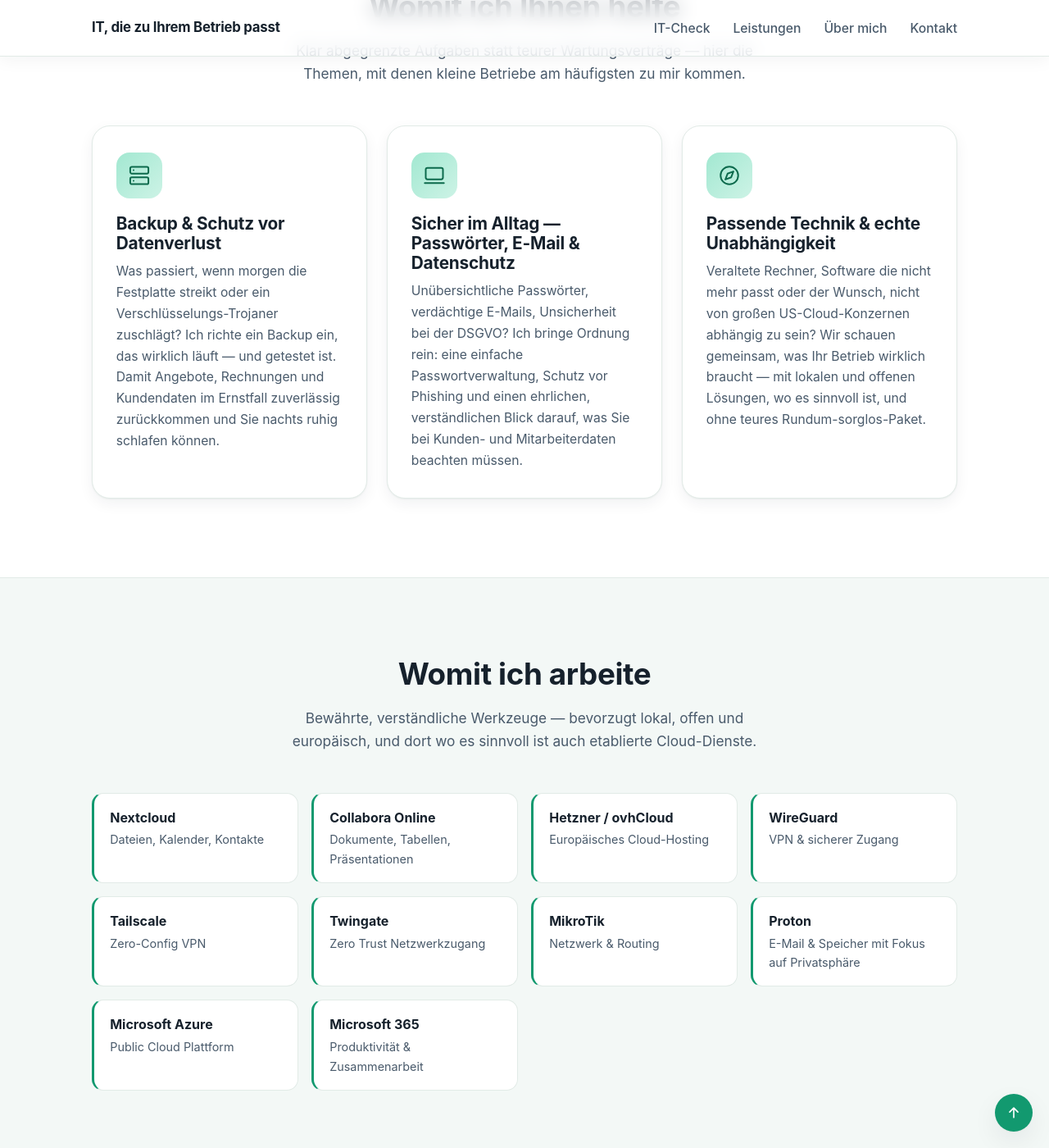
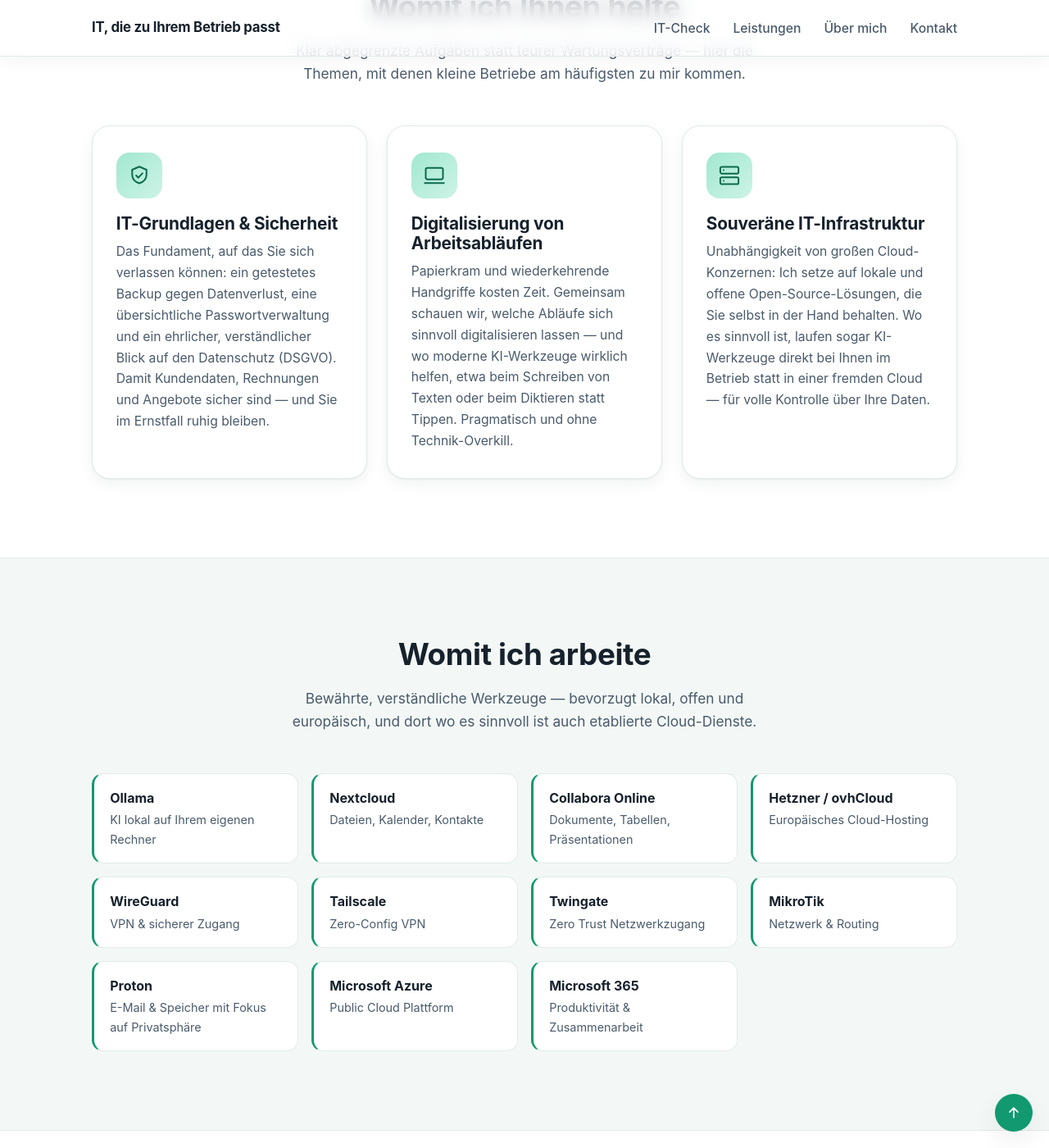
Before and after one commit to renewarnke/renewarnke.github.io, a Jekyll site: the page built from index.html, in a window 1280 px wide and 1400 px high, scrolled down 1595 px. Shown: the whole window at 82% size. Built offline with Jekyll 4.4.1, drawn with Linux system fonts in a browser that asks for light colours.

Commit message:
Restructure services into three pillars with local-AI focus
Reframe Leistungen as: IT-Grundlagen & Sicherheit, Digitalisierung
von Arbeitsabläufen (incl. sensible AI support) and Souveräne
IT-Infrastruktur (local/open-source, incl. locally-run AI).

- Add shield icon for the security pillar
- Add Ollama to the solutions list to underline locally-run AI

Co-Authored-By: Claude Opus 4.8 (1M context) <noreply@anthropic.com>

```diff
--- a/_data/services.yml
+++ b/_data/services.yml
@@ -1,25 +1,25 @@
-# Leistungen / services — icon: infrastruktur | workplace | strategie
-- icon: infrastruktur
-  title: Backup & Schutz vor Datenverlust
+# Leistungen / services — icon: sicherheit | workplace | infrastruktur | strategie
+- icon: sicherheit
+  title: IT-Grundlagen & Sicherheit
   description: >-
-    Was passiert, wenn morgen die Festplatte streikt oder ein
-    Verschlüsselungs-Trojaner zuschlägt? Ich richte ein Backup ein, das
-    wirklich läuft — und getestet ist. Damit Angebote, Rechnungen und
-    Kundendaten im Ernstfall zuverlässig zurückkommen und Sie nachts
-    ruhig schlafen können.
+    Das Fundament, auf das Sie sich verlassen können: ein getestetes Backup
+    gegen Datenverlust, eine übersichtliche Passwortverwaltung und ein
+    ehrlicher, verständlicher Blick auf den Datenschutz (DSGVO). Damit
+    Kundendaten, Rechnungen und Angebote sicher sind — und Sie im Ernstfall
+    ruhig bleiben.
 
 - icon: workplace
-  title: Sicher im Alltag — Passwörter, E-Mail & Datenschutz
+  title: Digitalisierung von Arbeitsabläufen
   description: >-
-    Unübersichtliche Passwörter, verdächtige E-Mails, Unsicherheit bei der
-    DSGVO? Ich bringe Ordnung rein: eine einfache Passwortverwaltung, Schutz
-    vor Phishing und einen ehrlichen, verständlichen Blick darauf, was Sie bei
-    Kunden- und Mitarbeiterdaten beachten müssen.
+    Papierkram und wiederkehrende Handgriffe kosten Zeit. Gemeinsam schauen
+    wir, welche Abläufe sich sinnvoll digitalisieren lassen — und wo moderne
+    KI-Werkzeuge wirklich helfen, etwa beim Schreiben von Texten oder beim
+    Diktieren statt Tippen. Pragmatisch und ohne Technik-Overkill.
 
-- icon: strategie
-  title: Passende Technik & echte Unabhängigkeit
+- icon: infrastruktur
+  title: Souveräne IT-Infrastruktur
   description: >-
-    Veraltete Rechner, Software die nicht mehr passt oder der Wunsch, nicht von
-    großen US-Cloud-Konzernen abhängig zu sein? Wir schauen gemeinsam, was Ihr
-    Betrieb wirklich braucht — mit lokalen und offenen Lösungen, wo es sinnvoll
-    ist, und ohne teures Rundum-sorglos-Paket.
+    Unabhängigkeit von großen Cloud-Konzernen: Ich setze auf lokale und offene
+    Open-Source-Lösungen, die Sie selbst in der Hand behalten. Wo es sinnvoll
+    ist, laufen sogar KI-Werkzeuge direkt bei Ihnen im Betrieb statt in einer
+    fremden Cloud — für volle Kontrolle über Ihre Daten.
--- a/_data/solutions.yml
+++ b/_data/solutions.yml
@@ -1,4 +1,6 @@
 # Lösungen, mit denen ich arbeite
+- name: Ollama
+  detail: KI lokal auf Ihrem eigenen Rechner
 - name: Nextcloud
   detail: Dateien, Kalender, Kontakte
 - name: Collabora Online
--- a/_includes/icon.html
+++ b/_includes/icon.html
@@ -6,6 +6,8 @@
 <svg viewBox="0 0 24 24" width="28" height="28" fill="none" stroke="currentColor" stroke-width="1.7" stroke-linecap="round" stroke-linejoin="round" aria-hidden="true"><rect x="3" y="4" width="18" height="12" rx="1.8"/><path d="M2 20h20"/></svg>
 {%- when 'strategie' -%}
 <svg viewBox="0 0 24 24" width="28" height="28" fill="none" stroke="currentColor" stroke-width="1.7" stroke-linecap="round" stroke-linejoin="round" aria-hidden="true"><circle cx="12" cy="12" r="9.2"/><path d="M16.2 7.8 13.9 13.9 7.8 16.2 10.1 10.1z"/></svg>
+{%- when 'sicherheit' -%}
+<svg viewBox="0 0 24 24" width="28" height="28" fill="none" stroke="currentColor" stroke-width="1.7" stroke-linecap="round" stroke-linejoin="round" aria-hidden="true"><path d="M12 2.8 4.5 6v5.2c0 4.5 3.2 7.6 7.5 9 4.3-1.4 7.5-4.5 7.5-9V6z"/><path d="m8.7 12 2.3 2.3 4.3-4.6"/></svg>
 {%- when 'arrow-up' -%}
 <svg viewBox="0 0 24 24" width="20" height="20" fill="none" stroke="currentColor" stroke-width="2" stroke-linecap="round" stroke-linejoin="round" aria-hidden="true"><path d="M12 19V5M6 11l6-6 6 6"/></svg>
 {%- when 'github' -%}
```
